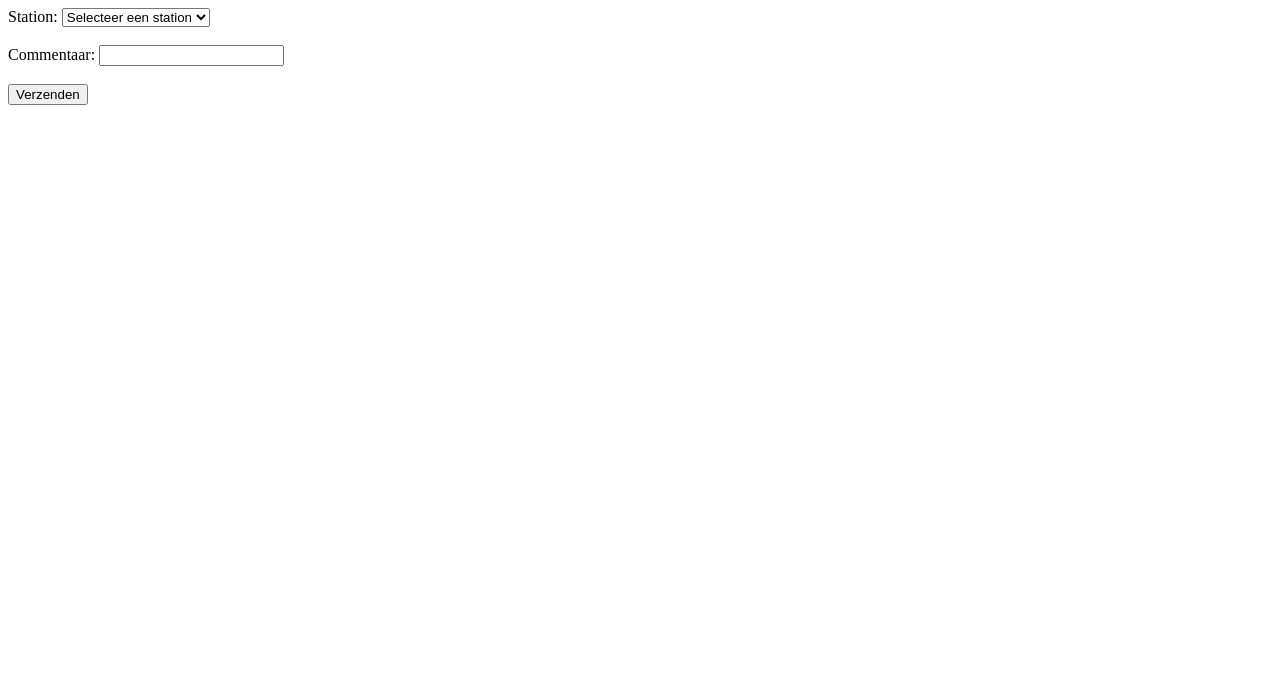
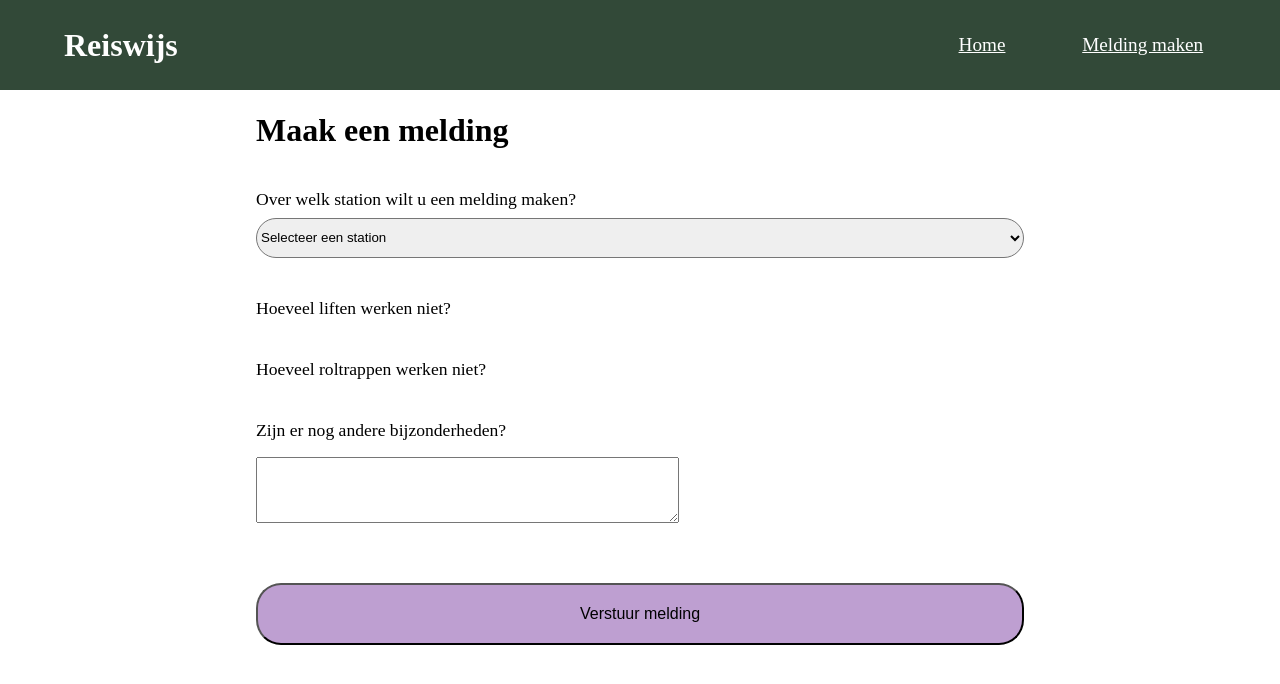
Before and after one commit to RickDeGroot1/CLE-3, a PHP site: page /comment.php in a window 1280 px wide. Shown: the top 684 px of the page. Run offline with PHP 8.4, Linux system fonts and the light colour scheme; data comes from the database, SQL or seed files in the repository.

Commit message:
Back end en front end comments samengevoegd

```diff
--- a/comment.php
+++ b/comment.php
@@ -34,13 +34,34 @@ mysqli_close($db);
     <meta name="viewport"
           content="width=device-width, user-scalable=no, initial-scale=1.0, maximum-scale=1.0, minimum-scale=1.0">
     <meta http-equiv="X-UA-Compatible" content="ie=edge">
-    <title>Comment add</title>
+    <link rel="stylesheet" href="styles/style.css">
     <script src="js/comment.js"></script>
+    <title>Reiswijs</title>
 </head>
 <body>
+<header>
+    <nav>
+        <div>
+            <h1>Reiswijs</h1>
+        </div>
+        <div id="nav-link">
+            <div>
+                <a href="index.php">Home</a>
+            </div>
+            <div>
+                <a href="comment.php">Melding maken</a>
+            </div>
+        </div>
+    </nav>
+</header>
+<main>
 
-<form action="<?php echo htmlspecialchars($_SERVER["PHP_SELF"]); ?>" method="post">
-    <label for="dropdown">Station:</label>
+    <form id="comment-form" action="<?php echo htmlspecialchars($_SERVER["PHP_SELF"]); ?>" method="post">
+        <h1>Maak een melding</h1>
+
+        <div class="comment-section">
+            <label for="station" class="comment-label">Over welk station wilt u een melding maken?</label>
+            <br>
             <select name="dropdown" id="dropdown">
                 <option value="">Selecteer een station</option>
                 <?php
@@ -52,19 +73,27 @@ mysqli_close($db);
                 }
                 ?>
             </select>
-    <br><br>
+        </div>
 
-    <!-- Hier komen de radio buttons voor de lift -->
-    <div id="lift_radios"></div>
+        <div class="comment-section" id="lift_radios">
+            <p class="comment-label" ">Hoeveel liften werken niet?</p>
+        </div>
 
-    <!-- Hier komen de radio buttons voor de roltrap -->
-    <div id="escalator_radios"></div>
 
-    <label for="comment">Commentaar:</label>
-    <input type="text" id="comment" name="comment"><br><br>
+        <div class="comment-section" id="escalator_radios">
+            <p class="comment-label" ">Hoeveel roltrappen werken niet?</p>
+        </div>
 
-    <input type="submit" value="Verzenden">
+        <div class="comment-section">
+            <label for="comment" class="comment-label">Zijn er nog andere bijzonderheden?</label></p>
+            <textarea name="comment" rows="4" cols="50"></textarea>
+        </div>
+
+        <div class="comment-section">
+            <input id="comment-submit" type="submit" value="Verstuur melding">
+        </div>
+
     </form>
-
+</main>
 </body>
 </html>
--- a/js/comment.js
+++ b/js/comment.js
@@ -34,10 +34,13 @@ function getLiftsAndEscalators() {
 
 
 function displayRadios(data) {
+    var liftRadios = document.getElementById('lift_radios');
+    liftRadios.innerHTML = '';
+    var liftLabel = document.createElement('label');
+    liftLabel.textContent = 'Hoeveel liften werken niet?';
+    liftRadios.appendChild(liftLabel);
+    liftRadios.appendChild(document.createElement('br')); // Voeg een <br> toe
 
-    var liftLabel = document.createElement('label');
-    liftLabel.textContent = 'Lift:';
-    liftRadios.appendChild(liftLabel);
     // Maak radiobuttons voor elke lift in de ontvangen data
     for (var i = 1; i <= data.lifts; i++) {
         var radio = document.createElement('input');
@@ -45,20 +48,24 @@ function displayRadios(data) {
         radio.id = 'lift' + i;
         radio.name = 'lift';
         radio.value = i;
+        radio.className = 'comment-checkbox'; // Add class for styling
         var label = document.createElement('label');
         //voor gebruiksvriendelijkheid, koppelt label met radiobuttons
         label.htmlFor = 'lift' + i;
-        label.innerHTML = 'Lift ' + i;
+        label.innerHTML = i; // nummer is de label
+        label.className = 'comment-label'; // voor styling
 
         liftRadios.appendChild(radio);
         liftRadios.appendChild(label);
-        liftRadios.appendChild(document.createElement('br'));
+        liftRadios.appendChild(document.createElement('br')); // Voeg een <br> toe
     }
 
+    var escalatorRadios = document.getElementById('escalator_radios');
+    escalatorRadios.innerHTML = ''; // Clear previous content
     var escalatorLabel = document.createElement('label');
-    escalatorLabel.textContent = 'Roltrappen:';
+    escalatorLabel.textContent = 'Hoeveel roltrappen werken niet?';
     escalatorRadios.appendChild(escalatorLabel);
-
+    escalatorRadios.appendChild(document.createElement('br')); // Voeg een <br> toe
     // Maak radiobuttons voor elke roltrap in de ontvangen data
     for (var j = 1; j <= data.escalators; j++) {
         var radio = document.createElement('input');
@@ -66,13 +73,15 @@ function displayRadios(data) {
         radio.id = 'escalator' + j;
         radio.name = 'escalator';
         radio.value = j;
+        radio.className = 'comment-checkbox'; // Add class for styling
         var label = document.createElement('label');
         //voor gebruiksvriendelijkheid, koppelt label met radiobuttons
         label.htmlFor = 'escalator' + j;
-        label.innerHTML = 'Escalator ' + j;
+        label.innerHTML = j; // Display the number as label
+        label.className = 'comment-label'; // Add class for styling
 
         escalatorRadios.appendChild(radio);
         escalatorRadios.appendChild(label);
-        escalatorRadios.appendChild(document.createElement('br'));
+        escalatorRadios.appendChild(document.createElement('br')); // Voeg een <br> toe
     }
 }
--- a/styles/style.css
+++ b/styles/style.css
@@ -0,0 +1,100 @@
+* {
+    box-sizing: border-box;
+}
+
+body {
+    margin: 0;
+}
+
+h1{
+    font-size:2rem;
+}
+
+nav{
+    background-color: #324938;
+    color:white;
+    margin:0;
+    padding:0 5vw;
+    display:flex;
+    justify-content: space-between;
+    align-items:center;
+}
+
+#nav-link{
+    gap:4vw;
+    display: flex;
+}
+
+nav a{
+    color: white;
+    padding: 3vh 1vw;
+    border-radius: 15px;
+    transition: ease-in 0.3s;
+    font-size:1.2rem;
+}
+
+nav a:hover{
+    color:black;
+    background-color: lightgray;
+}
+
+section{
+    display:flex;
+    justify-content: center;
+    gap:6vw;
+    flex:1 0 0;
+}
+
+#locaties, #faciliteiten{
+    margin-top: 7vh;
+    padding: 0 3vh;
+    border: solid 1px;
+    width: 40vw;
+    height: 60vh;
+}
+
+.form-flex {
+    margin: 3vh 0;
+}
+
+.lofa{
+    background-color: #abc4b0;
+}
+
+input[type=submit]{
+    background-color: #be9fd1;
+    padding: 2.5vh 0 2.5vh 0;
+    border-radius: 25px;
+    width:100%;
+    font-size: 1rem;
+    margin-top:2vh;
+}
+
+#beginbestemming, #eindbestemming{
+    font-size:1.2rem;
+}
+
+/*COMMENT SHIT*/
+#comment-form {
+    margin: 0 20%;
+    /*text-align: center;*/
+}
+
+.comment-section {
+    margin: 5vh 0;
+}
+
+.comment-label {
+    font-size: 1.1rem;
+}
+
+#dropdown {
+    width: 100%;
+    height: 5vh;
+    border-radius: 25px;
+    margin-top: 1vh;
+}
+
+#comment-submit {
+    width: 100%;
+}
```
Lines whose indentation alone changed are shown as unchanged.
